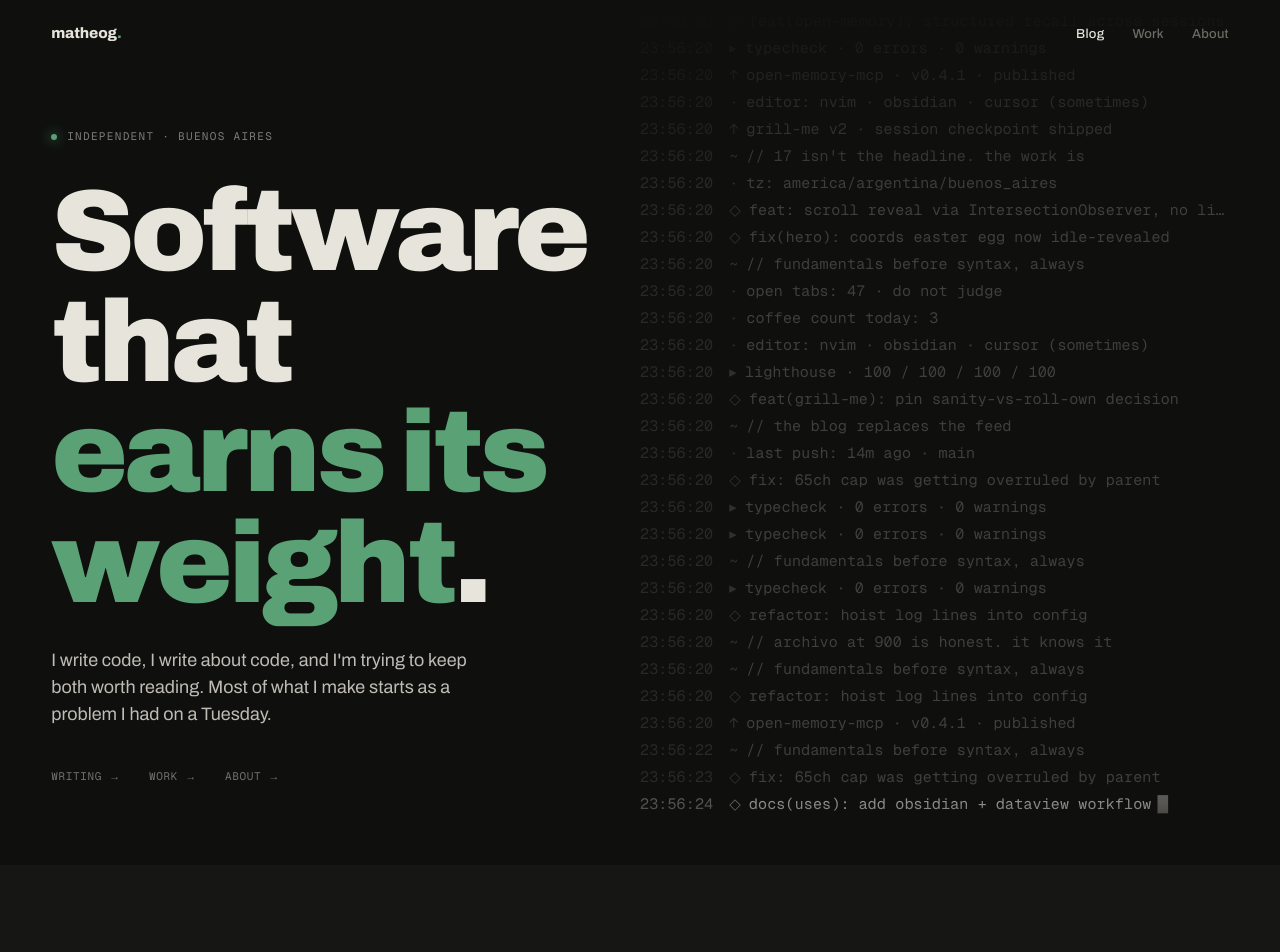
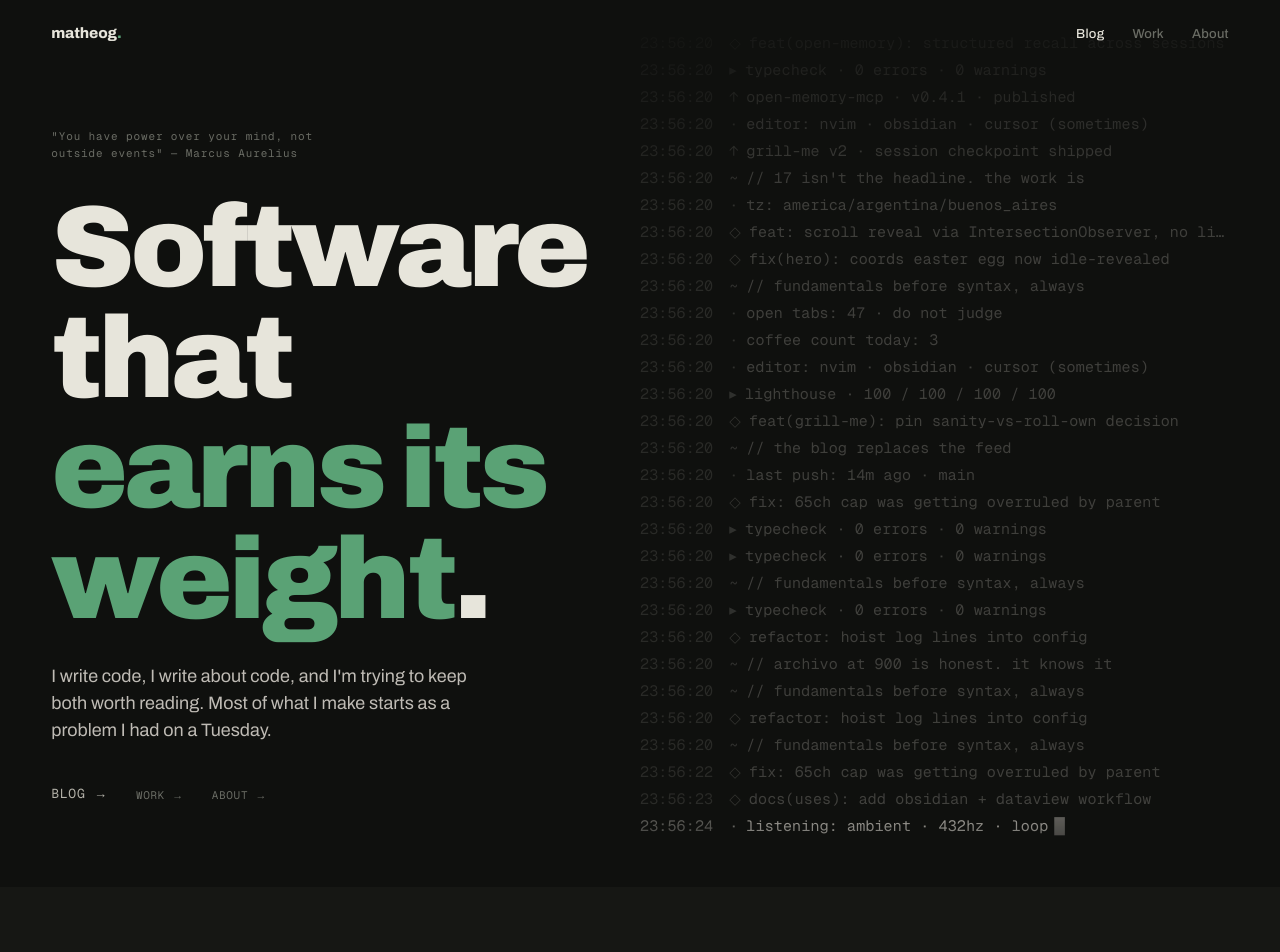
Before and after one commit to Sucu-Syndicate/silverline-portfolio, a Next.js app: page / in a window 1280 px wide. Shown: the top 952 px of the page. Built offline with nearby package versions, Linux system fonts and the light colour scheme.

Commit message:
[PTASK-007] Hero: rotating eyebrow quotes, meta links CTA lift, WIP fall animation

```diff
--- a/app/globals.css
+++ b/app/globals.css
@@ -136,26 +136,11 @@ a { color: inherit; text-decoration: none; }
 .hero-eyebrow {
   font-family: var(--font-mono);
   font-size: 11px;
-  letter-spacing: 0.12em;
-  text-transform: uppercase;
-  color: rgba(245, 240, 232, 0.5);
+  letter-spacing: 0.08em;
+  color: var(--text-dim);
   margin-bottom: 32px;
-  display: flex;
-  align-items: center;
-  gap: 10px;
-}
-.hero-eyebrow::before {
-  content: "";
-  width: 6px; height: 6px;
-  border-radius: 50%;
-  background: var(--accent);
-  box-shadow: 0 0 12px var(--accent);
-  animation: pulse 2s ease-in-out infinite;
-  flex-shrink: 0;
-}
-@keyframes pulse {
-  0%, 100% { opacity: 1; }
-  50% { opacity: 0.4; }
+  max-width: 44ch;
+  line-height: 1.5;
 }
 
 .hero h1 {
@@ -181,13 +166,36 @@ a { color: inherit; text-decoration: none; }
 .hero-meta {
   display: flex;
   gap: 28px;
+  align-items: center;
   font-family: var(--font-mono);
+  text-transform: uppercase;
+}
+
+/* Primary CTA — Blog link */
+.hero-meta-primary {
+  font-size: 13px;
+  letter-spacing: 0.06em;
+  color: var(--text-2);
+  text-decoration: none;
+  border-bottom: 1px solid transparent;
+  padding-bottom: 1px;
+  transition: color 0.18s ease, border-color 0.18s ease;
+}
+.hero-meta-primary:hover {
+  color: var(--text);
+  border-bottom-color: var(--text-dim);
+}
+
+/* WIP links — Work + About */
+.hero-meta-wip {
+  position: relative;
   font-size: 11px;
   letter-spacing: 0.06em;
-  color: rgba(245, 240, 232, 0.45);
-  text-transform: uppercase;
+  color: var(--text-dim);
+  cursor: pointer;
+  user-select: none;
+  display: inline-block;
 }
-.hero-meta a:hover { color: var(--accent); }
 
 /* ─── Terminal log ──────────────────────────────────────── */
 .hero-log {
--- a/components/sections/Hero.tsx
+++ b/components/sections/Hero.tsx
@@ -2,6 +2,7 @@
 
 import { useState, useEffect } from 'react';
 import Link from 'next/link';
+import { motion, AnimatePresence } from 'framer-motion';
 import { TERMINAL_LINES, type TerminalLine } from '@/lib/terminal-lines';
 
 const TICK_MIN = 700;
@@ -15,6 +16,15 @@ const MARKERS: Record<string, string> = {
   think: '~',
   note: '·',
 };
+
+const QUOTES = [
+  '"Nobody hates the good ones, they hate the great ones" — Kobe Bryant',
+  '"The worst thing I can be is the same as everybody else" — Arnold Schwarzenegger',
+  '"The world offers you comfort but you were not made for comfort, you were made for greatness" — Pope Benedict XVI',
+  '"You have power over your mind, not outside events" — Marcus Aurelius',
+  '"Don\'t worry about your individual potential. You\'ll never know how great you might\'ve become unless you try." — Mike Metzner',
+  '"A man cannot remake himself without suffering, for he is both the marble and the sculptor" — Alexis Carrel',
+];
 
 function pad(n: number) {
   return String(n).padStart(2, '0');
@@ -36,11 +46,9 @@ interface LiveLine extends TerminalLine {
 }
 
 function HeroLog() {
-  // Initialize empty — seeding happens in useEffect to avoid SSR/client timestamp mismatch
   const [lines, setLines] = useState<LiveLine[]>([]);
 
   useEffect(() => {
-    // Seed with a full screen of lines on mount
     const seed: LiveLine[] = [];
     for (let i = 0; i < MAX_LINES; i++) {
       const l = pickRandom(TERMINAL_LINES);
@@ -100,7 +108,70 @@ function HeroLog() {
   );
 }
 
+type WipKey = 'work' | 'about' | null;
+
+function WipLink({ label, wipLabel }: { label: string; wipLabel: string }) {
+  const [hovered, setHovered] = useState(false);
+  const [fallen, setFallen] = useState(false);
+
+  function handleClick() {
+    if (fallen) return;
+    setFallen(true);
+    setTimeout(() => setFallen(false), 600);
+  }
+
+  return (
+    <motion.span
+      className="hero-meta-wip"
+      onHoverStart={() => setHovered(true)}
+      onHoverEnd={() => setHovered(false)}
+      onClick={handleClick}
+      animate={fallen ? { rotate: -8, y: 80, opacity: 0 } : { rotate: 0, y: 0, opacity: 1 }}
+      transition={
+        fallen
+          ? { type: 'spring', damping: 18, stiffness: 200 }
+          : { type: 'spring', damping: 24, stiffness: 300 }
+      }
+      style={{ display: 'inline-block' }}
+    >
+      {/* Fixed-width container so swapped text doesn't shift layout */}
+      <span style={{ position: 'relative', display: 'inline-block', minWidth: '6ch' }}>
+        <AnimatePresence mode="wait" initial={false}>
+          {hovered ? (
+            <motion.span
+              key="wip"
+              initial={{ opacity: 0 }}
+              animate={{ opacity: 1 }}
+              exit={{ opacity: 0 }}
+              transition={{ duration: 0.12 }}
+              style={{ position: 'absolute', left: 0, whiteSpace: 'nowrap' }}
+            >
+              {wipLabel}
+            </motion.span>
+          ) : (
+            <motion.span
+              key="label"
+              initial={{ opacity: 0 }}
+              animate={{ opacity: 1 }}
+              exit={{ opacity: 0 }}
+              transition={{ duration: 0.12 }}
+            >
+              {label}
+            </motion.span>
+          )}
+        </AnimatePresence>
+      </span>
+    </motion.span>
+  );
+}
+
 export default function Hero() {
+  const [quote, setQuote] = useState('');
+
+  useEffect(() => {
+    setQuote(pickRandom(QUOTES));
+  }, []);
+
   return (
     <section className="hero" id="hero">
       <div className="grain hero-grain" aria-hidden="true" />
@@ -115,7 +186,7 @@ export default function Hero() {
 
       <div className="hero-inner">
         <div className="hero-left">
-          <div className="hero-eyebrow">Independent · Buenos Aires</div>
+          {quote && <div className="hero-eyebrow">{quote}</div>}
           <h1>
             Software that<br />
             <span className="green">earns its weight</span>.
@@ -126,9 +197,9 @@ export default function Hero() {
             I had on a Tuesday.
           </p>
           <div className="hero-meta">
-            <Link href="/blog">Writing →</Link>
-            <a href="#projects">Work →</a>
-            <Link href="/about">About →</Link>
+            <Link href="/blog" className="hero-meta-primary">Blog →</Link>
+            <WipLink label="Work →" wipLabel="work in progress →" />
+            <WipLink label="About →" wipLabel="work in progress →" />
           </div>
         </div>
         {/* right column reserved by .hero-log absolute positioning */}
```
